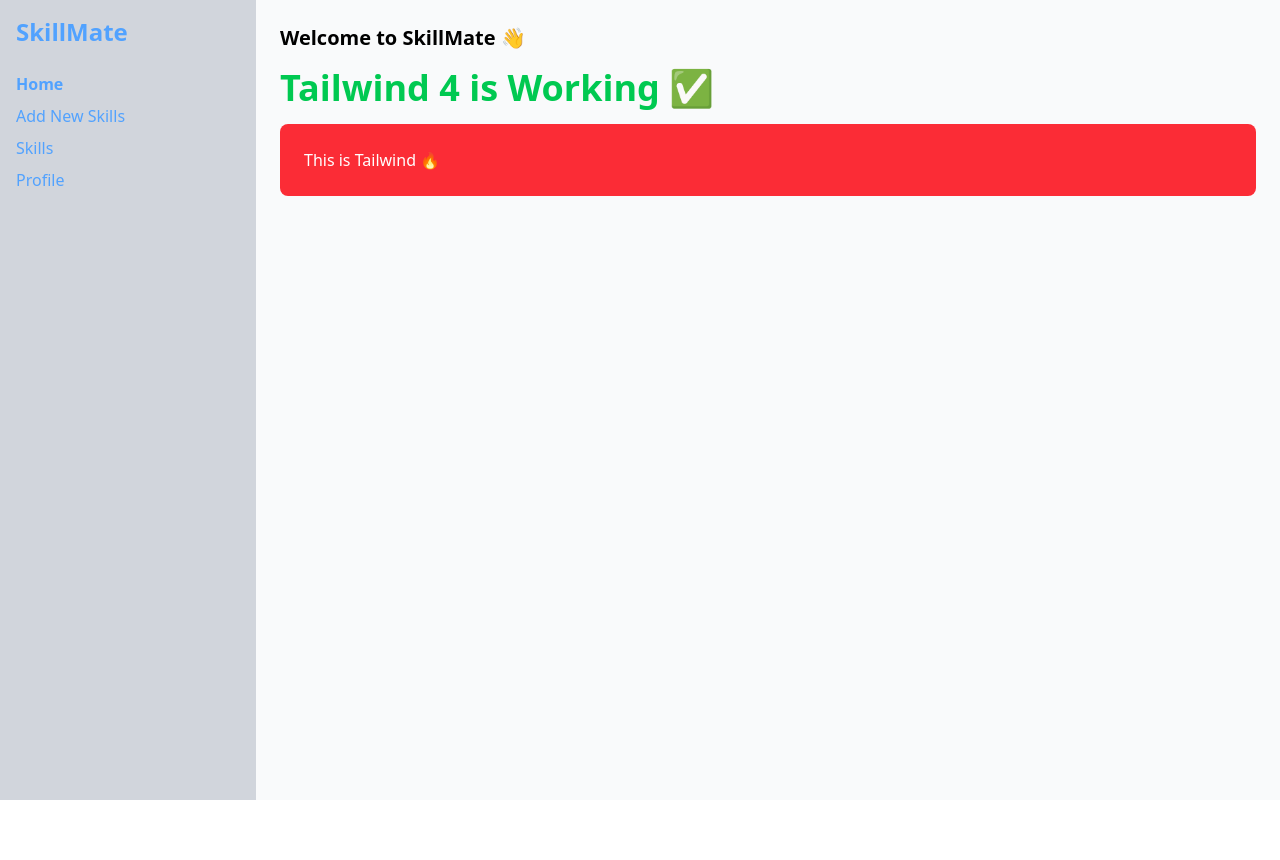
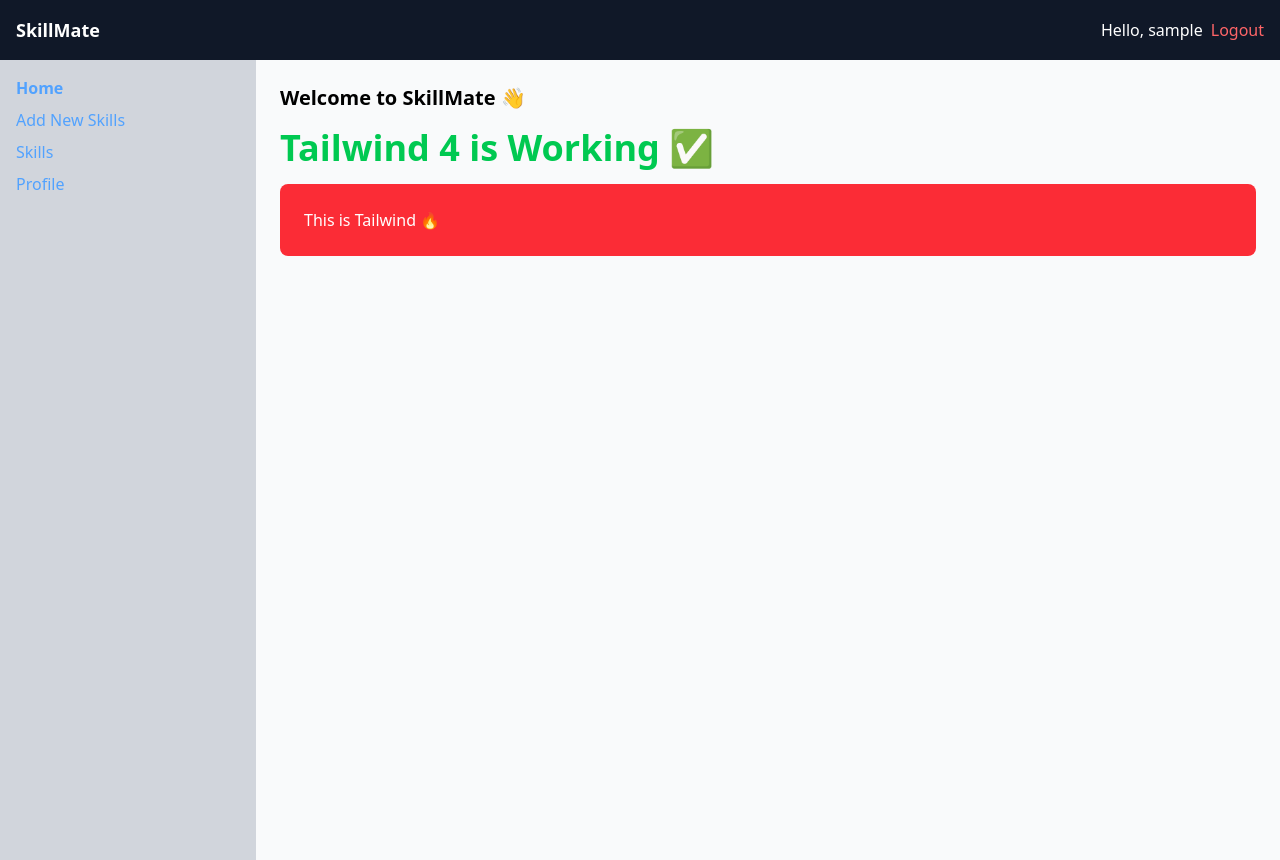
Before and after one commit to faizeee/SkillMate, a React (Vite) app in the folder client/: page / in a window 1280 px wide. Before the commit the page ends 800 px from the top, so only its background shows below. Built offline with nearby package versions, Linux system fonts and the light colour scheme; no server answers; sample sign-in values are in the browser's storage.

Commit message:
Implement robust authentication and routing with TanStack Router

```diff
--- a/client/src/components/Navbar.tsx
+++ b/client/src/components/Navbar.tsx
@@ -14,7 +14,7 @@ export default function Navbar() {
       {username && (
         <div className="flex items-center gap-2">
           <span>Hello, {username}</span>
-          <button onClick={logout} className="text-red-400 hover:underline">Logout</button>
+          <button onClick={handelLogout} className="text-red-400 hover:underline">Logout</button>
         </div>
       )}
     </nav>
--- /dev/null
+++ b/client/src/components/Sidebar.tsx
@@ -0,0 +1,21 @@
+import { Link } from "@tanstack/react-router"
+export default function Sidebar (){
+    return (
+        <aside className="w-64 p-4 text-blue-400 bg-gray-300">
+<nav className="flex flex-col space-y-2">
+          <Link to="/" className="[&.active]:font-bold">
+            Home
+          </Link>
+          <Link to="/add" className="[&.active]:font-bold">
+            Add New Skills
+          </Link>
+          <Link to="/skills" className="[&.active]:font-bold">
+            Skills
+          </Link>
+          <Link to="/profile" className="[&.active]:font-bold">
+            Profile
+          </Link>
+        </nav>
+        </aside>
+    )
+}
--- a/client/src/layouts/Layout.tsx
+++ b/client/src/layouts/Layout.tsx
@@ -1,4 +1,6 @@
-import { Outlet, Link, Navigate} from "@tanstack/react-router";
+import { Outlet, Link} from "@tanstack/react-router";
+import Navbar from "../components/Navbar";
+import Sidebar from "../components/Sidebar";
 // import { useAuthStore } from "../store/useAuthStore";
 export default function Layout() {
 
@@ -6,30 +8,17 @@ export default function Layout() {
   // if(!is_loggedin) return <Navigate to='/login'/>
 
   return (
+    <div className="min-h-screen">
+   {/* Navbar */}
+      <Navbar/>
     <div className="flex min-h-screen">
       {/* Sidebar */}
-      <aside className="w-64 p-4 text-blue-400 bg-gray-300">
-        <h1 className="mb-6 text-2xl font-bold">SkillMate</h1>
-        <nav className="flex flex-col space-y-2">
-          <Link to="/" className="[&.active]:font-bold">
-            Home
-          </Link>
-          <Link to="/add" className="[&.active]:font-bold">
-            Add New Skills
-          </Link>
-          <Link to="/skills" className="[&.active]:font-bold">
-            Skills
-          </Link>
-          <Link to="/profile" className="[&.active]:font-bold">
-            Profile
-          </Link>
-        </nav>
-      </aside>
-
+      <Sidebar/>
       {/* Main Content */}
       <main className="flex-1 p-6 bg-gray-50">
         <Outlet />
       </main>
     </div>
+    </div>
   );
 }
--- a/client/src/pages/LoginPage.tsx
+++ b/client/src/pages/LoginPage.tsx
@@ -1,6 +1,5 @@
 import {useState} from "react"
 import { useNavigate } from "@tanstack/react-router"
-import { loginUser } from "../utils/api"
 import { useAuthStore } from "../store/useAuthStore"
 
 export default function LoginPage () {
@@ -8,13 +7,14 @@ export default function LoginPage () {
     const [password,setPassword] = useState("");
     const [error,setError] = useState("");
     const navigate = useNavigate();
-    const setAuth = useAuthStore((state)=>state.setAuth);
+    const login = useAuthStore((state)=>state.login);
     const handelSubmit  = async (e : React.FormEvent) => {
         e.preventDefault()
         try {
-            const data  = await loginUser({username,password})
-            setAuth(data.access_token, username); // storing token and username
-            navigate({to:"/skills"})
+            await login({username,password}).then(()=>{
+                navigate({to:"/"})
+                console.info("loggedin, Redirecting to home")
+            }).finally(()=>{console.info("loggedin")})
         }
         catch(err:any) {
             console.error(err.message || "Login failed")
@@ -24,7 +24,7 @@ export default function LoginPage () {
 
     return (
         <div className="max-w-md p-6 mx-auto space-y-4">
-      <h1 className="text-2xl font-bold text-white">🔐 Login</h1>
+      <h1 className="text-2xl font-bold text-gray-600">🔐 Login</h1>
        {error && <p className="text-red-500">{error}</p>}
        <form onSubmit={handelSubmit} className="space-y-4">
         <input
--- a/client/src/store/useAuthStore.ts
+++ b/client/src/store/useAuthStore.ts
@@ -1,6 +1,5 @@
 import { create } from "zustand";
 import type { LoginCredentials } from "../types/auth";
-import { fetchWrapper } from "../utils/fetchWrapper";
 
 interface AuthState {
     token: string | null;
@@ -22,6 +21,8 @@ export const useAuthStore = create<AuthState>((set,get)=>({
         localStorage.setItem("token",token)
         localStorage.setItem("username",username)
         // localStorage.setItem("id",id)
+        set({ username: username, token: token })
+
     },
     logout : () => {
         localStorage.removeItem("token")
@@ -37,12 +38,8 @@ export const useAuthStore = create<AuthState>((set,get)=>({
         body: JSON.stringify(credentials)
       })
       if (!res.ok) throw new Error('Invalid credentials')
-
       const data = await res.json()
-      localStorage.setItem('token', data.access_token)
-      localStorage.setItem('user', credentials.username)
-      set({ username: credentials.username, token: data.access_token })
-
+      get().setAuth(data.access_token,credentials.username)
     } catch (err) {
       console.error('Login failed', err)
       throw err // let the UI handle it
```
